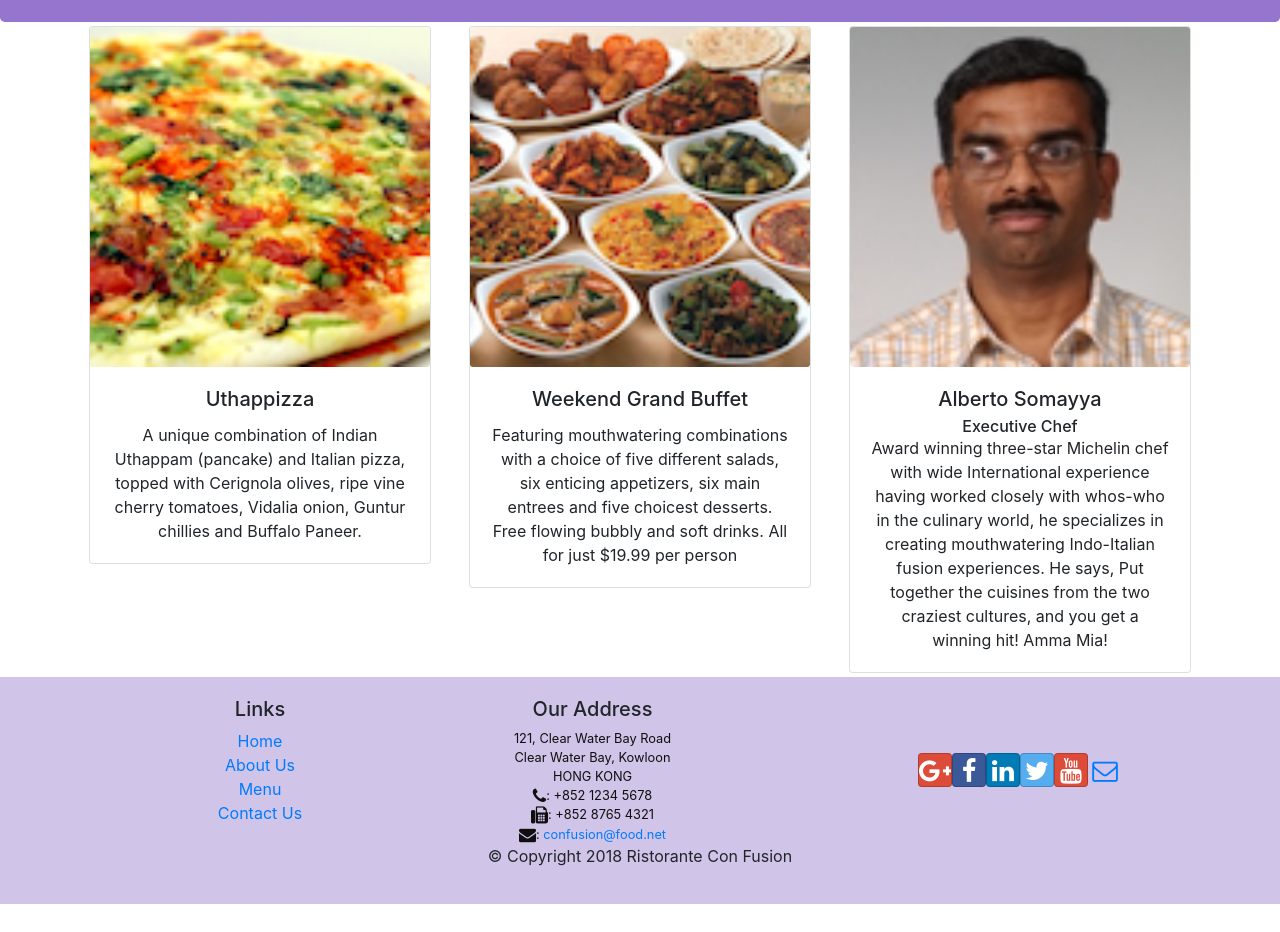
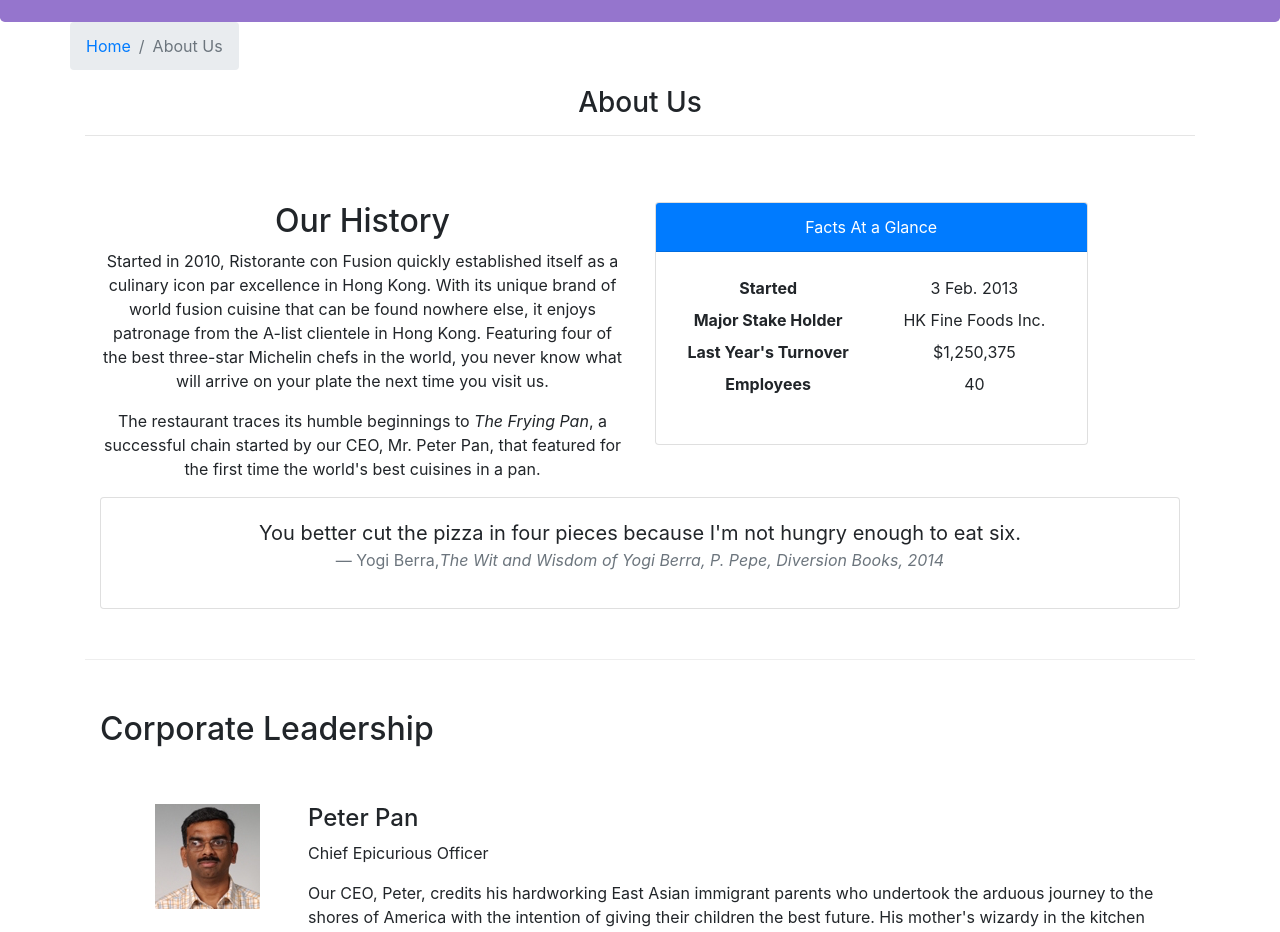
Before and after one commit to Assyl-Salah/Front-End-Web-Development-with-React, a React (Create React App) app in the folder confusion/: page /aboutus in a window 1280 px wide. Before the commit this address led to /home. Shown: the part 320-1252 px from the top of the page. Before the commit the page ends 1224 px from the top, so only its background shows below. Built offline with nearby package versions, Linux system fonts and the light colour scheme.

Commit message:
Assignment 2

```diff
--- /dev/null
+++ b/confusion/src/AboutComponent.js
@@ -0,0 +1,101 @@
+import React from 'react';
+import { Breadcrumb, BreadcrumbItem, Card, CardBody, CardHeader, Media } from 'reactstrap';
+import { Link } from 'react-router-dom';
+
+
+function Renderleader({leader}){
+    if (leader != null) {
+    return (
+              <div key={leader.id} className="col-12 mt-5">
+                <Media tag="li">
+                  <Media left >
+                      <Media object src={leader.image} alt={leader.name} />
+                  </Media>
+                  <Media body className="ml-5 text-left">
+                    <Media left heading>{leader.name}</Media>
+                    <p> {leader.designation }</p>
+
+                    <p>{leader.description}</p>
+                  </Media>
+                </Media>
+              </div>
+
+      );
+    }
+}
+
+function About(props) {
+
+    const leaders = props.leaders.map((leader) => {
+        return (
+            <Renderleader leader={leader}/>
+
+        );
+    });
+
+
+    return(
+        <div className="container">
+            <div className="row">
+                <Breadcrumb>
+                    <BreadcrumbItem><Link to="/home">Home</Link></BreadcrumbItem>
+                    <BreadcrumbItem active>About Us</BreadcrumbItem>
+                </Breadcrumb>
+                <div className="col-12">
+                    <h3>About Us</h3>
+                    <hr />
+                </div>
+            </div>
+            <div className="row row-content">
+                <div className="col-12 col-md-6">
+                    <h2>Our History</h2>
+                    <p>Started in 2010, Ristorante con Fusion quickly established itself as a culinary icon par excellence in Hong Kong. With its unique brand of world fusion cuisine that can be found nowhere else, it enjoys patronage from the A-list clientele in Hong Kong.  Featuring four of the best three-star Michelin chefs in the world, you never know what will arrive on your plate the next time you visit us.</p>
+                    <p>The restaurant traces its humble beginnings to <em>The Frying Pan</em>, a successful chain started by our CEO, Mr. Peter Pan, that featured for the first time the world's best cuisines in a pan.</p>
+                </div>
+                <div className="col-12 col-md-5">
+                    <Card>
+                        <CardHeader className="bg-primary text-white">Facts At a Glance</CardHeader>
+                        <CardBody>
+                            <dl className="row p-1">
+                                <dt className="col-6">Started</dt>
+                                <dd className="col-6">3 Feb. 2013</dd>
+                                <dt className="col-6">Major Stake Holder</dt>
+                                <dd className="col-6">HK Fine Foods Inc.</dd>
+                                <dt className="col-6">Last Year's Turnover</dt>
+                                <dd className="col-6">$1,250,375</dd>
+                                <dt className="col-6">Employees</dt>
+                                <dd className="col-6">40</dd>
+                            </dl>
+                        </CardBody>
+                    </Card>
+                </div>
+                <div className="col-12">
+                    <Card>
+                        <CardBody className="bg-faded">
+                            <blockquote className="blockquote">
+                                <p className="mb-0">You better cut the pizza in four pieces because
+                                    I'm not hungry enough to eat six.</p>
+                                <footer className="blockquote-footer">Yogi Berra,
+                                <cite title="Source Title">The Wit and Wisdom of Yogi Berra,
+                                    P. Pepe, Diversion Books, 2014</cite>
+                                </footer>
+                            </blockquote>
+                        </CardBody>
+                    </Card>
+                </div>
+            </div>
+            <div className="row row-content">
+                <div className="col-12 text-left">
+                    <h2>Corporate Leadership</h2>
+                </div>
+                <div className="col-12">
+                    <Media list>
+                        {leaders}
+                    </Media>
+                </div>
+            </div>
+        </div>
+    );
+}
+
+export default About;
--- a/confusion/src/MainComponent.js
+++ b/confusion/src/MainComponent.js
@@ -9,7 +9,9 @@
 import Footer from './FooterComponent';
 import Home from './HomeComponent';
 import Contact from './ContactComponent';
+import Aboutus from './AboutComponent';
 import {Switch , Route , Redirect} from 'react-router-dom';
+import About from './AboutComponent';
 class Main extends Component {
   constructor(props) {
     super(props);
@@ -51,6 +53,7 @@
            <Route exact path="/menu" component={()=> <Menu dishes={this.state.dishes} />}/>
            <Route exact path="/contactus" component={Contact}/>
            <Route path='/menu/:dishId' component={DishWithId} />
+           <Route path="/aboutus" component={()=> <Aboutus leaders={this.state.leaders} />}/>
            <Redirect to="/home" />
        </Switch>
         <Footer/>
```
